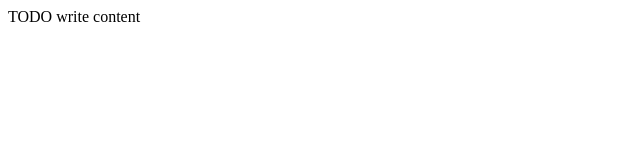
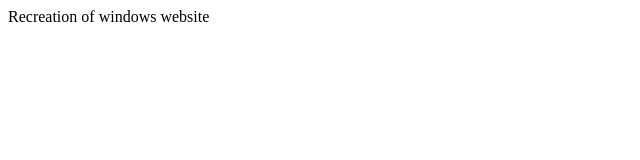
Before and after one commit to NathanaelChow/ChowN-recreation, a plain HTML site: page public_html/index.html in a window 1280 px wide. Shown: the whole page, without its empty margins (0-640 px from the left). Drawn offline with Linux system fonts and the light colour scheme.

Commit message:
First commit

```diff
--- a/public_html/index.html
+++ b/public_html/index.html
@@ -6,11 +6,11 @@ and open the template in the editor.
 -->
 <html>
     <head>
-        <title>TODO supply a title</title>
+        <title>Recreation</title>
         <meta charset="UTF-8">
         <meta name="viewport" content="width=device-width, initial-scale=1.0">
     </head>
     <body>
-        <div>TODO write content</div>
+        <div>Recreation of windows website</div>
     </body>
 </html>
```
